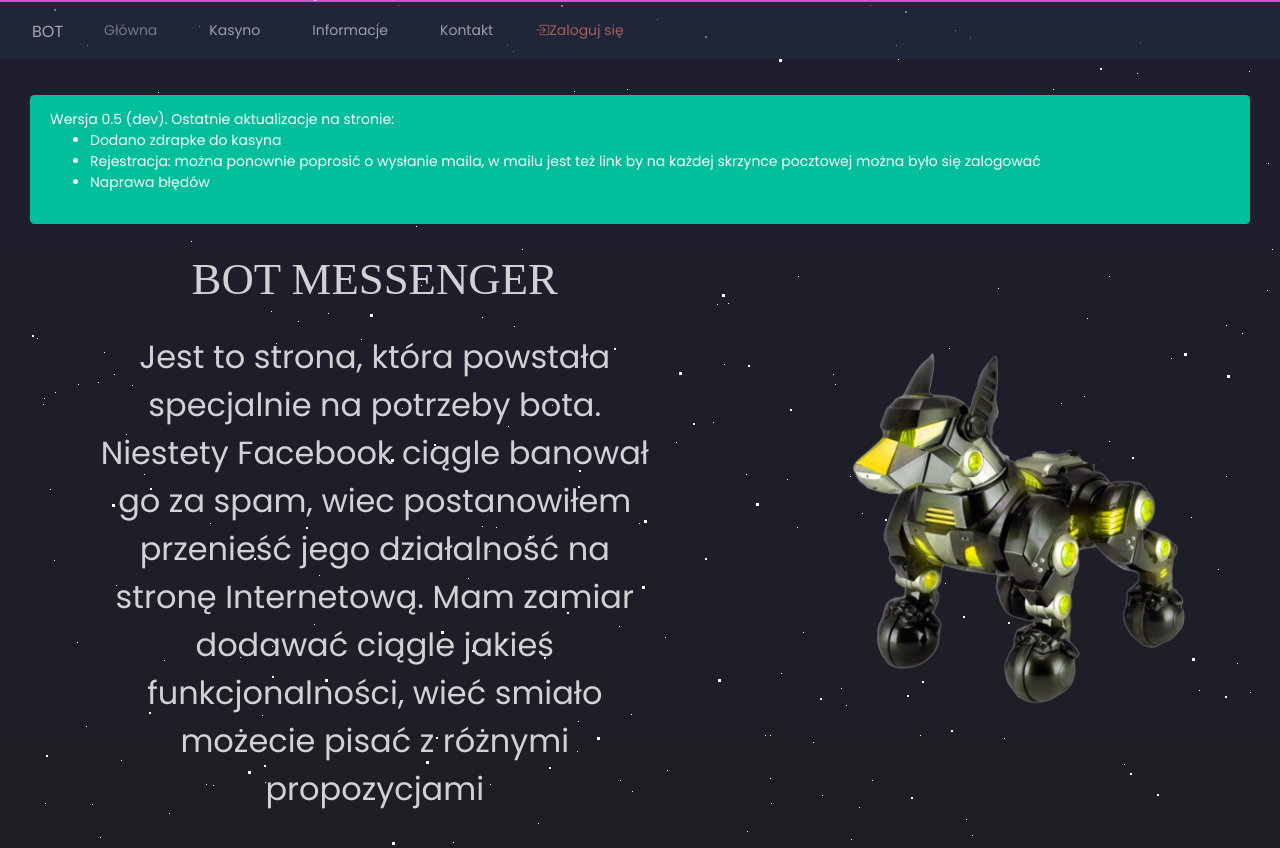
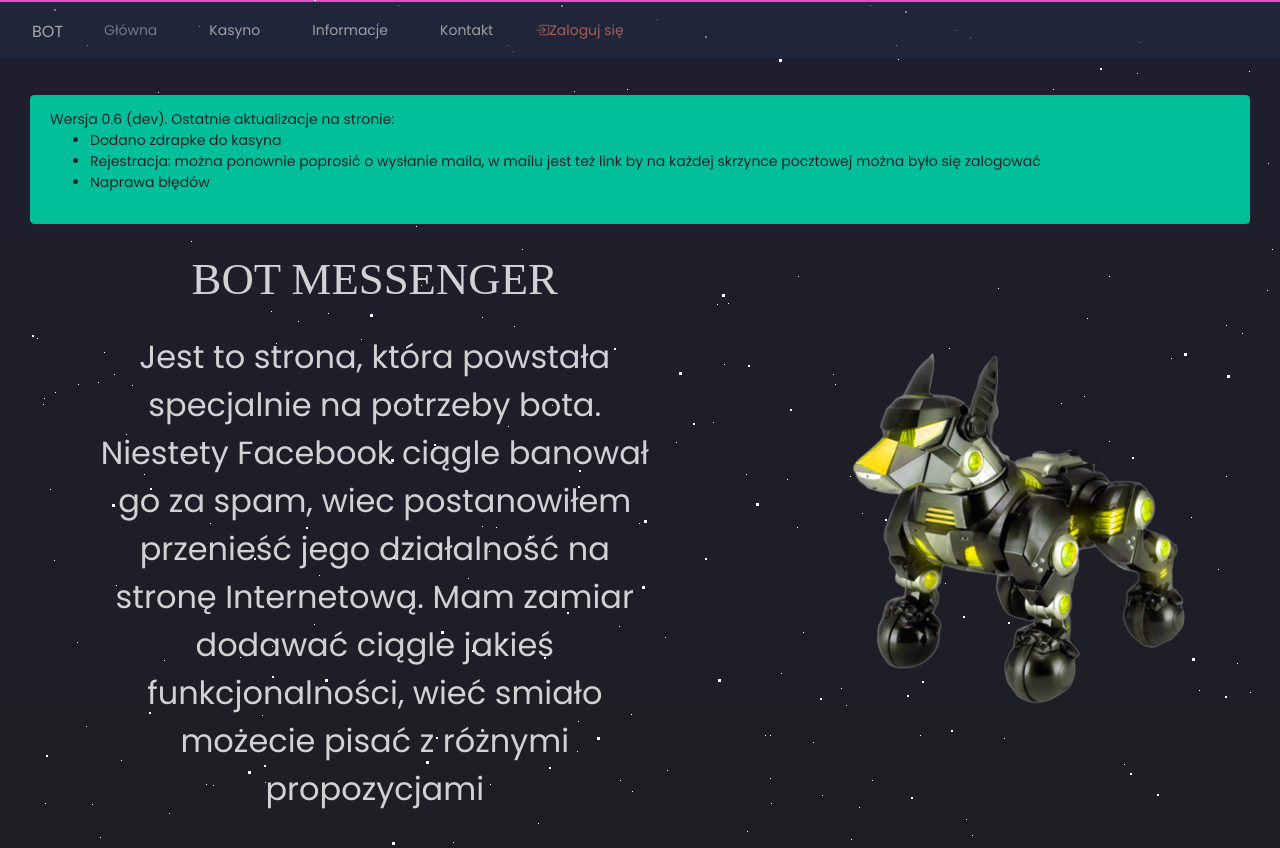
Before and after one commit to DogsonPl/bot_for_messenger_website_django, a Django app: page / in a window 1280 px wide. Run offline with Django 3.2, Linux system fonts and the light colour scheme; parts of the project's set-up code (start-up, migrations or seed data) failed here and were passed over; some libraries are stand-ins or nearby versions; some web fonts are replaced.

Commit message:
homepage - changed news text color

```diff
--- a/bot_page/home/templates/home/index.html
+++ b/bot_page/home/templates/home/index.html
@@ -15,12 +15,12 @@
 
 <div class="row">
     <div class="col-12">
-        <div class="alert alert-success">
-            Wersja 0.5 (dev). Ostatnie aktualizacje na stronie:
+        <div class="alert alert-success text-dark">
+            Wersja 0.6 (dev). Ostatnie aktualizacje na stronie:
             <ul>
-                <li>Dodano zdrapke do kasyna</li>
-                <li>Rejestracja: można ponownie poprosić o wysłanie maila, w mailu jest też link by na każdej skrzynce pocztowej można było się zalogować</li>
-                <li>Naprawa błędów</li>
+                <li class="text-dark">Dodano zdrapke do kasyna</li>
+                <li class="text-dark">Rejestracja: można ponownie poprosić o wysłanie maila, w mailu jest też link by na każdej skrzynce pocztowej można było się zalogować</li>
+                <li class="text-dark">Naprawa błędów</li>
             </ul>
         </div>
     </div>
```
